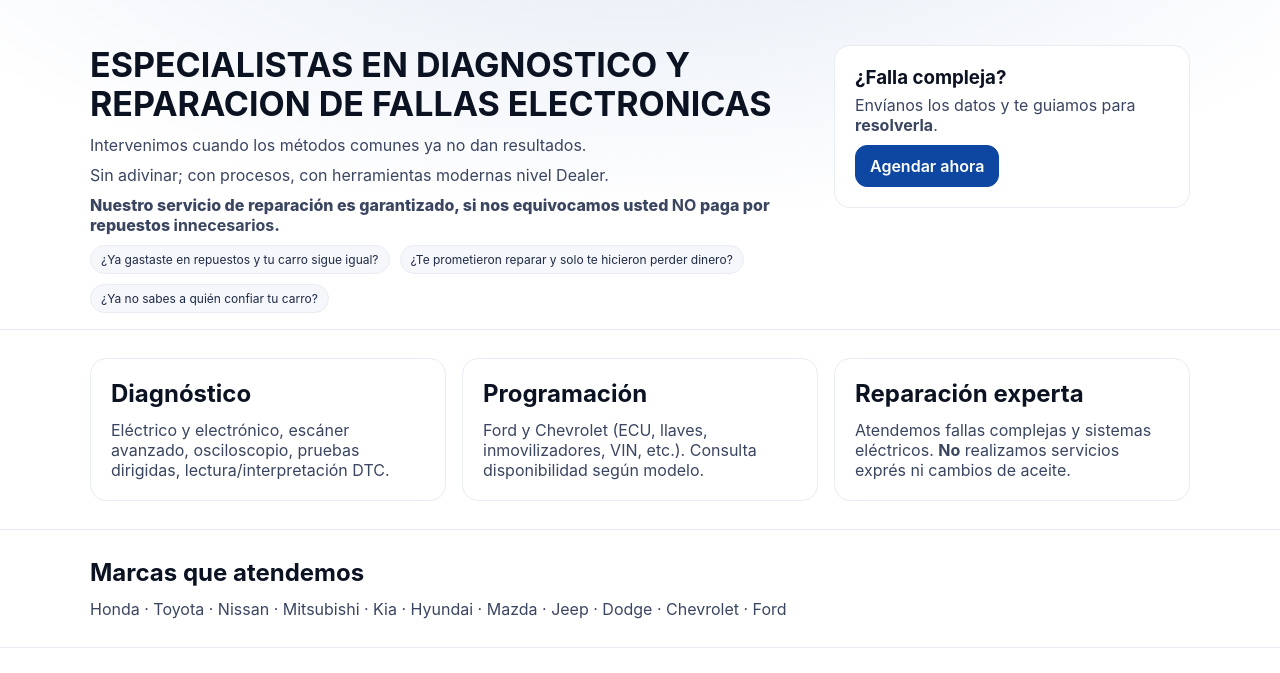
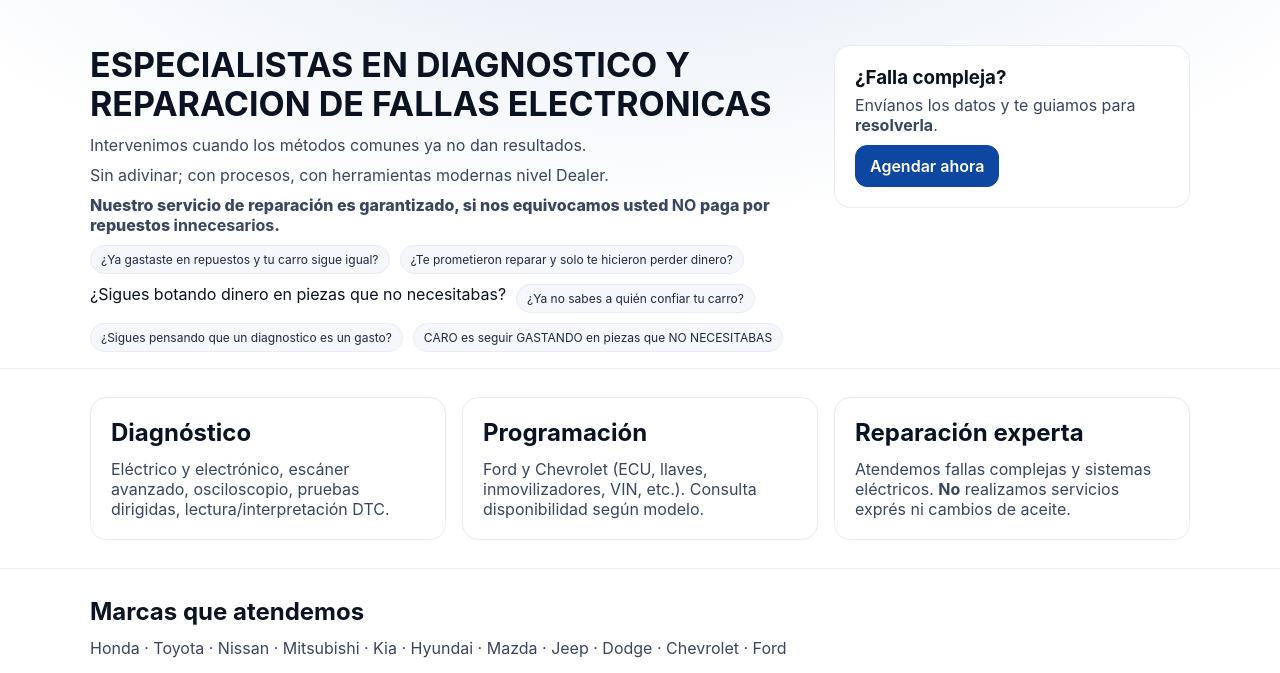
Before and after one commit to automotrizmedinasv-design/automotrizmedinasv-design.github.io, a plain HTML site: page index.html in a window 1280 px wide. Shown: the part 77-750 px from the top of the page. Drawn offline with Linux system fonts and the light colour scheme.

Commit message:
Update index.html

```diff
--- a/index.html
+++ b/index.html
@@ -73,8 +73,11 @@
         <p class="garantia">Nuestro servicio de reparación es garantizado, si nos equivocamos usted <b>NO</b> paga por repuestos <b>innecesarios</b>.</p>
         <div class="badges">
           <span class="badge">¿Ya gastaste en repuestos y tu carro sigue igual?</span>
-          <span class="badge">¿Te prometieron reparar y solo te hicieron perder dinero?</span>
+          <span class="badge">¿Te prometieron reparar y solo te hicieron perder dinero?</span
+          <span class="badge">¿Sigues botando dinero en piezas que no necesitabas?</span>
           <span class="badge">¿Ya no sabes a quién confiar tu carro?</span>
+          <span class="badge">¿Sigues pensando que un diagnostico es un gasto?</span>
+          <span class="badge">CARO es seguir GASTANDO en piezas que NO NECESITABAS</span>
         </div>
       </div>
       <div class="col-4">
```
